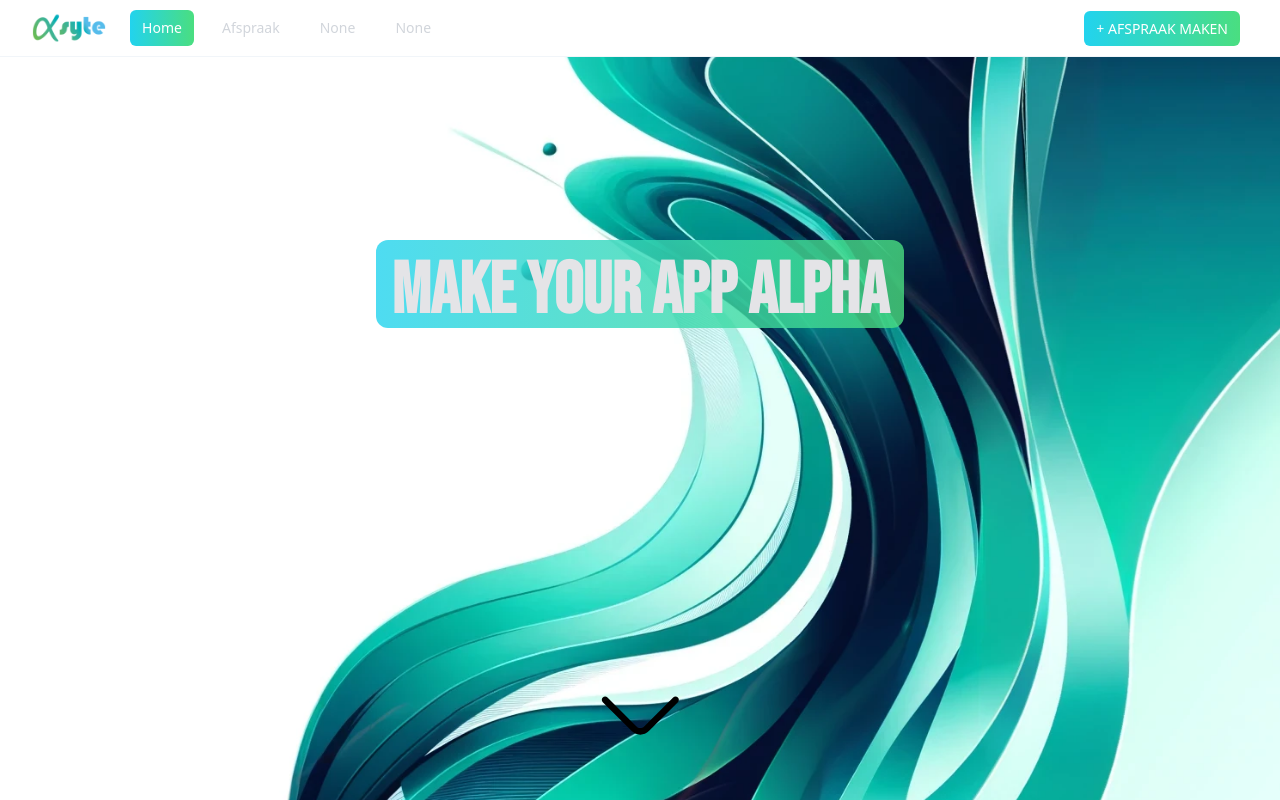
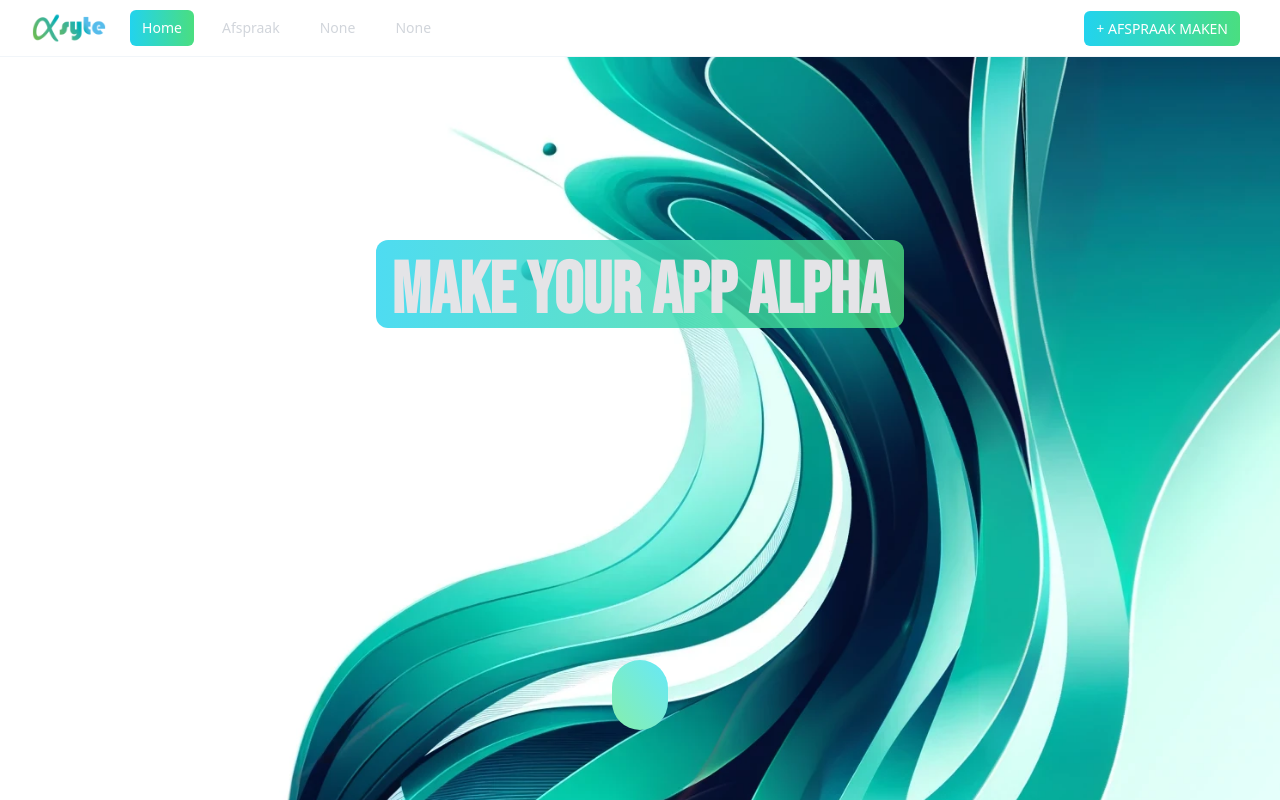
Before and after one commit to DR-Lars/alphasyte_website, a SvelteKit app: page / in a window 1280 px wide. Shown: the top 800 px of the page. Built offline with nearby package versions, Linux system fonts and the light colour scheme.

Commit message:
chore: Add scroll down indicator to home page

```diff
--- a/src/routes/+page.svelte
+++ b/src/routes/+page.svelte
@@ -3,8 +3,10 @@
   import DividerGreen from "./components/dividers/divider-green.svelte";
   import DividerWhite from "./components/dividers/divider-white.svelte";
   import bgMain from "../lib/img/bg-main.webp";
+  import scrollDown from "../lib/img/scroll-down.svg";
   import { onMount } from "svelte";
   let keyword: string = " ";
+  let scrollOpacity: number = 1;
 
   onMount(() => {
     let currentIndex = 0;
@@ -63,18 +65,13 @@
         alpha
       </h1>
     </div>
-    <svg
-      class="absolute top-3/4 z-30 w-2/12 sm:w-1/12"
-      xmlns="http://www.w3.org/2000/svg"
-      viewBox="0 0 24 30"
-      fill="none"
-      x="0px"
-      y="0px"
-      ><path
-        d="M12 16.8C11.3 16.8 10.6 16.53 10.07 16L3.55002 9.48C3.26002 9.19 3.26002 8.71 3.55002 8.42C3.84002 8.13 4.32002 8.13 4.61002 8.42L11.13 14.94C11.61 15.42 12.39 15.42 12.87 14.94L19.39 8.42C19.68 8.13 20.16 8.13 20.45 8.42C20.74 8.71 20.74 9.19 20.45 9.48L13.93 16C13.4 16.53 12.7 16.8 12 16.8Z"
-        fill="black"
-      />
-    </svg>
+    <object
+      id="scrollDown"
+      class="absolute top-3/4 z-30 w-2/12 sm:w-14 bg-gradient-to-bl from-cyan-300 to-green-300 rounded-full"
+      type="image/svg+xml"
+      data={scrollDown}
+      aria-label="Scroll down"
+    ></object>
     <DividerBlue />
   </section>
   <section class="relative flex flex-col items-center">
@@ -87,6 +84,16 @@
 </div>
 
 <style>
+  .show {
+    opacity: 1;
+    transition: opacity 1s;
+  }
+
+  .hide {
+    opacity: 0;
+    transition: opacity 1s;
+  }
+
   #homescreen section {
     min-height: 60vh;
   }
```
Also changed, not shown: src/lib/img/scroll-down.svg (added).
